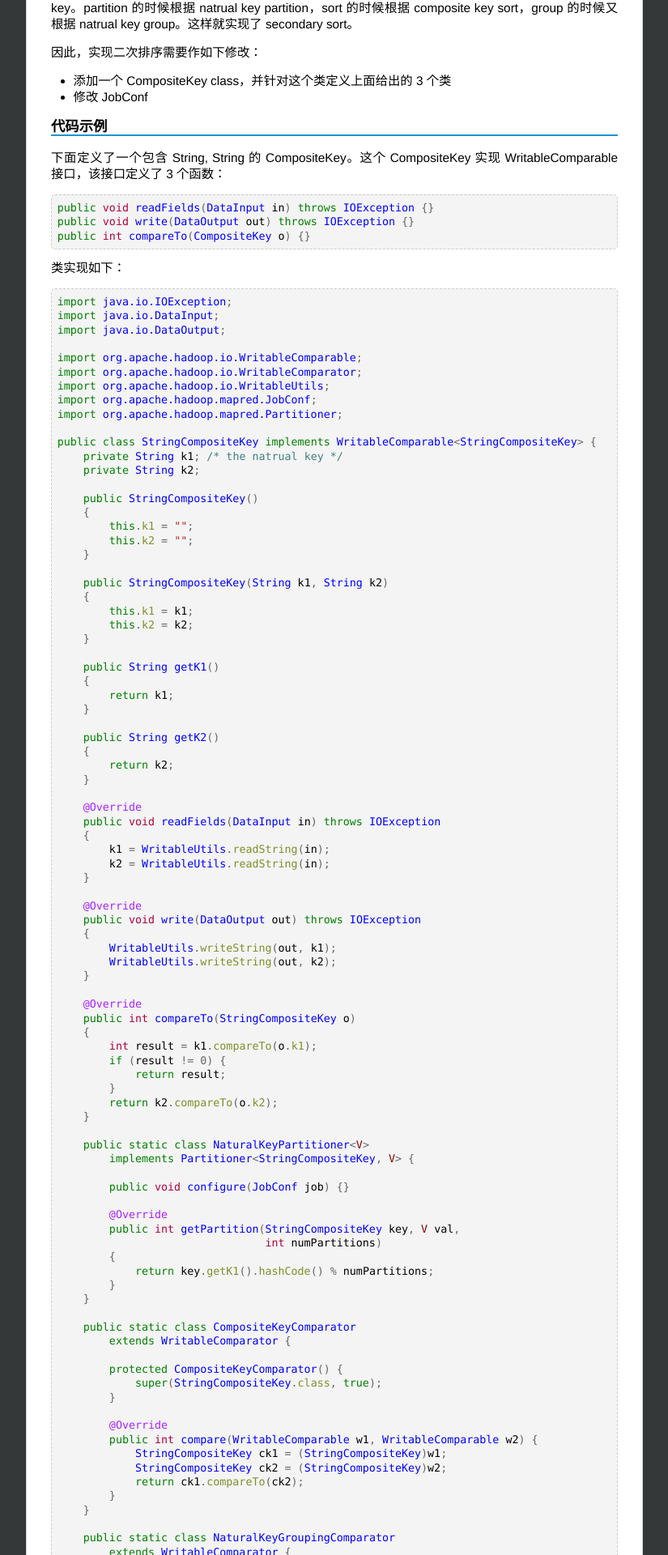
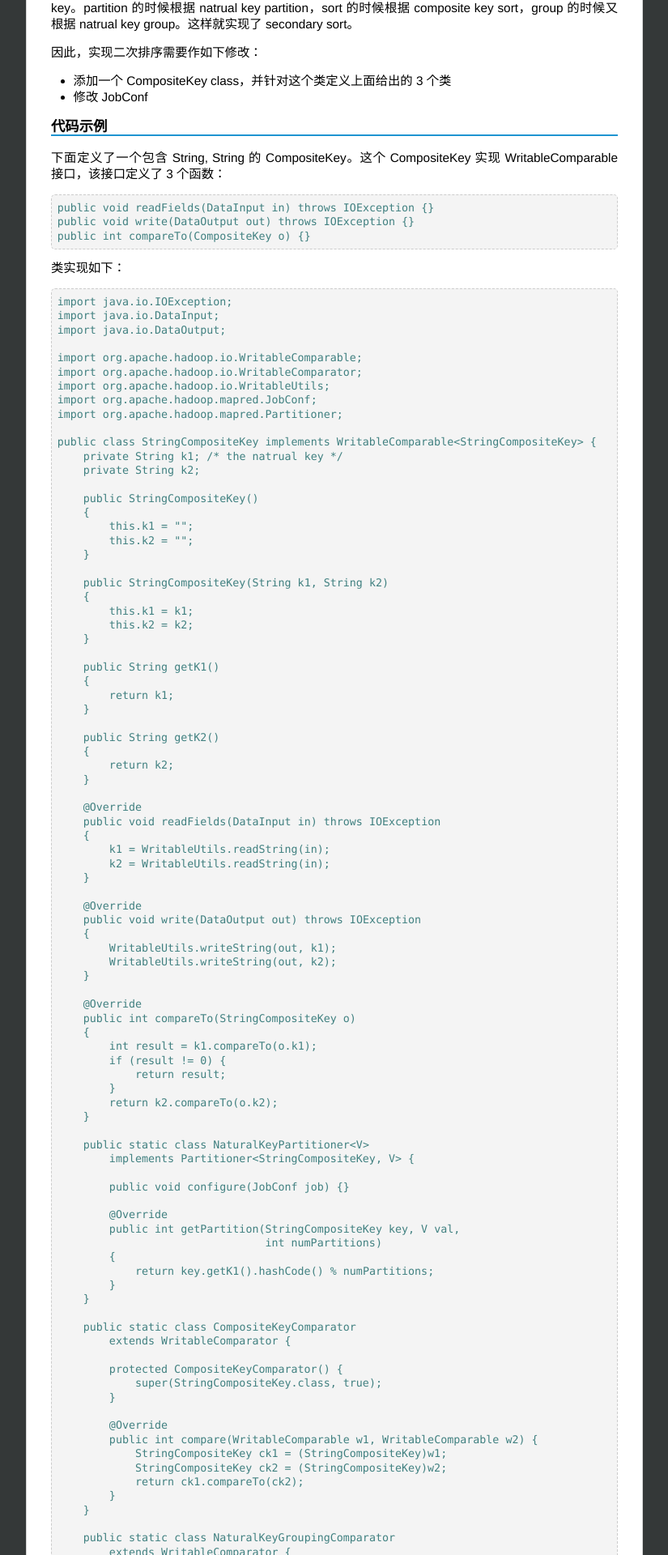
Before and after one commit to chenrushan/chenrushan.github.io, a Jekyll site: the page built from _posts/2013-11-27-hadoop-secondary-sort.markdown, in a window 1280 px wide. Shown: the part 447-2367 px from the top of the page at 81% size, without its empty margins (227-1052 px from the left). Built offline with Jekyll 4.4.1, drawn with Linux system fonts in a browser that asks for light colours; Markdown is read by kramdown in place of the engine named in the settings.

Commit message:
set all code color to #408080 in syntax.css, I think less is more, uniform #408080 makes the code look more clean

```diff
--- a/css/syntax.css
+++ b/css/syntax.css
@@ -1,62 +1,63 @@
-/* .highlight .hll { background-color: #ffffcc } */
-/* .highlight  { background: #f8f8f8; } */
+/* .highlight .hll { background-color: #408080 } */
+/* .highlight  { background: #408080; } */
 .highlight .c { color: #408080; } /* Comment */
-.highlight .err { border: 1px solid #FF0000 } /* Error */
-.highlight .k { color: #008000; } /* Keyword */
-.highlight .o { color: #666666 } /* Operator */
+.highlight .n { color: #408080; } /* Comment */
+.highlight .err { border: 1px solid #408080 } /* Error */
+.highlight .k { color: #408080; } /* Keyword */
+.highlight .o { color: #408080 } /* Operator */
 .highlight .cm { color: #408080; } /* Comment.Multiline */
-.highlight .cp { color: #BC7A00 } /* Comment.Preproc */
+.highlight .cp { color: #408080 } /* Comment.Preproc */
 .highlight .c1 { color: #408080; } /* Comment.Single */
 .highlight .cs { color: #408080; } /* Comment.Special */
-.highlight .gd { color: #A00000 } /* Generic.Deleted */
+.highlight .gd { color: #408080 } /* Generic.Deleted */
 .highlight .ge { } /* Generic.Emph */
-.highlight .gr { color: #FF0000 } /* Generic.Error */
-.highlight .gh { color: #000080; } /* Generic.Heading */
-.highlight .gi { color: #00A000 } /* Generic.Inserted */
-.highlight .go { color: #808080 } /* Generic.Output */
-.highlight .gp { color: #000080; } /* Generic.Prompt */
+.highlight .gr { color: #408080 } /* Generic.Error */
+.highlight .gh { color: #408080; } /* Generic.Heading */
+.highlight .gi { color: #408080 } /* Generic.Inserted */
+.highlight .go { color: #408080 } /* Generic.Output */
+.highlight .gp { color: #408080; } /* Generic.Prompt */
 .highlight .gs { } /* Generic.Strong */
-.highlight .gu { color: #800080; } /* Generic.Subheading */
-.highlight .gt { color: #0040D0 } /* Generic.Traceback */
-.highlight .kc { color: #008000; } /* Keyword.Constant */
-.highlight .kd { color: #008000; } /* Keyword.Declaration */
-.highlight .kn { color: #008000; } /* Keyword.Namespace */
-.highlight .kp { color: #008000 } /* Keyword.Pseudo */
-.highlight .kr { color: #008000; } /* Keyword.Reserved */
-.highlight .kt { color: #B00040 } /* Keyword.Type */
-.highlight .m { color: #666666 } /* Literal.Number */
-.highlight .s { color: #BA2121 } /* Literal.String */
-.highlight .na { color: #7D9029 } /* Name.Attribute */
-.highlight .nb { color: #008000 } /* Name.Builtin */
-.highlight .nc { color: #0000FF; } /* Name.Class */
-.highlight .no { color: #880000 } /* Name.Constant */
-.highlight .nd { color: #AA22FF } /* Name.Decorator */
-.highlight .ni { color: #999999; } /* Name.Entity */
-.highlight .ne { color: #D2413A; } /* Name.Exception */
-.highlight .nf { color: #0000FF } /* Name.Function */
-.highlight .nl { color: #A0A000 } /* Name.Label */
-.highlight .nn { color: #0000FF; } /* Name.Namespace */
-.highlight .nt { color: #008000; } /* Name.Tag */
-.highlight .nv { color: #19177C } /* Name.Variable */
-.highlight .ow { color: #AA22FF; } /* Operator.Word */
-.highlight .w { color: #bbbbbb } /* Text.Whitespace */
-.highlight .mf { color: #666666 } /* Literal.Number.Float */
-.highlight .mh { color: #666666 } /* Literal.Number.Hex */
-.highlight .mi { color: #666666 } /* Literal.Number.Integer */
-.highlight .mo { color: #666666 } /* Literal.Number.Oct */
-.highlight .sb { color: #BA2121 } /* Literal.String.Backtick */
-.highlight .sc { color: #BA2121 } /* Literal.String.Char */
-.highlight .sd { color: #BA2121; } /* Literal.String.Doc */
-.highlight .s2 { color: #BA2121 } /* Literal.String.Double */
-.highlight .se { color: #BB6622; } /* Literal.String.Escape */
-.highlight .sh { color: #BA2121 } /* Literal.String.Heredoc */
-.highlight .si { color: #BB6688; } /* Literal.String.Interpol */
-.highlight .sx { color: #008000 } /* Literal.String.Other */
-.highlight .sr { color: #BB6688 } /* Literal.String.Regex */
-.highlight .s1 { color: #BA2121 } /* Literal.String.Single */
-.highlight .ss { color: #19177C } /* Literal.String.Symbol */
-.highlight .bp { color: #008000 } /* Name.Builtin.Pseudo */
-.highlight .vc { color: #19177C } /* Name.Variable.Class */
-.highlight .vg { color: #19177C } /* Name.Variable.Global */
-.highlight .vi { color: #19177C } /* Name.Variable.Instance */
-.highlight .il { color: #666666 } /* Literal.Number.Integer.Long */
+.highlight .gu { color: #408080; } /* Generic.Subheading */
+.highlight .gt { color: #408080 } /* Generic.Traceback */
+.highlight .kc { color: #408080; } /* Keyword.Constant */
+.highlight .kd { color: #408080; } /* Keyword.Declaration */
+.highlight .kn { color: #408080; } /* Keyword.Namespace */
+.highlight .kp { color: #408080 } /* Keyword.Pseudo */
+.highlight .kr { color: #408080; } /* Keyword.Reserved */
+.highlight .kt { color: #408080 } /* Keyword.Type */
+.highlight .m { color: #408080 } /* Literal.Number */
+.highlight .s { color: #408080 } /* Literal.String */
+.highlight .na { color: #408080 } /* Name.Attribute */
+.highlight .nb { color: #408080 } /* Name.Builtin */
+.highlight .nc { color: #408080; } /* Name.Class */
+.highlight .no { color: #408080 } /* Name.Constant */
+.highlight .nd { color: #408080 } /* Name.Decorator */
+.highlight .ni { color: #408080; } /* Name.Entity */
+.highlight .ne { color: #408080; } /* Name.Exception */
+.highlight .nf { color: #408080 } /* Name.Function */
+.highlight .nl { color: #408080 } /* Name.Label */
+.highlight .nn { color: #408080; } /* Name.Namespace */
+.highlight .nt { color: #408080; } /* Name.Tag */
+.highlight .nv { color: #408080 } /* Name.Variable */
+.highlight .ow { color: #408080; } /* Operator.Word */
+.highlight .w { color: #408080 } /* Text.Whitespace */
+.highlight .mf { color: #408080 } /* Literal.Number.Float */
+.highlight .mh { color: #408080 } /* Literal.Number.Hex */
+.highlight .mi { color: #408080 } /* Literal.Number.Integer */
+.highlight .mo { color: #408080 } /* Literal.Number.Oct */
+.highlight .sb { color: #408080 } /* Literal.String.Backtick */
+.highlight .sc { color: #408080 } /* Literal.String.Char */
+.highlight .sd { color: #408080; } /* Literal.String.Doc */
+.highlight .s2 { color: #408080 } /* Literal.String.Double */
+.highlight .se { color: #408080; } /* Literal.String.Escape */
+.highlight .sh { color: #408080 } /* Literal.String.Heredoc */
+.highlight .si { color: #408080; } /* Literal.String.Interpol */
+.highlight .sx { color: #408080 } /* Literal.String.Other */
+.highlight .sr { color: #408080 } /* Literal.String.Regex */
+.highlight .s1 { color: #408080 } /* Literal.String.Single */
+.highlight .ss { color: #408080 } /* Literal.String.Symbol */
+.highlight .bp { color: #408080 } /* Name.Builtin.Pseudo */
+.highlight .vc { color: #408080 } /* Name.Variable.Class */
+.highlight .vg { color: #408080 } /* Name.Variable.Global */
+.highlight .vi { color: #408080 } /* Name.Variable.Instance */
+.highlight .il { color: #408080 } /* Literal.Number.Integer.Long */
```
